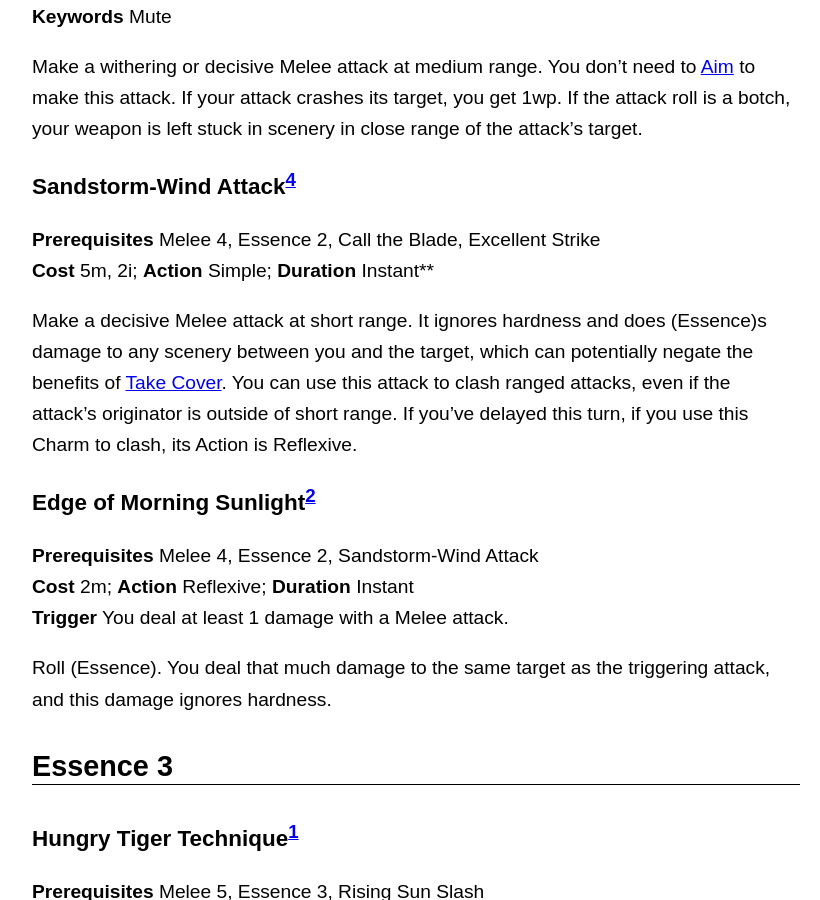
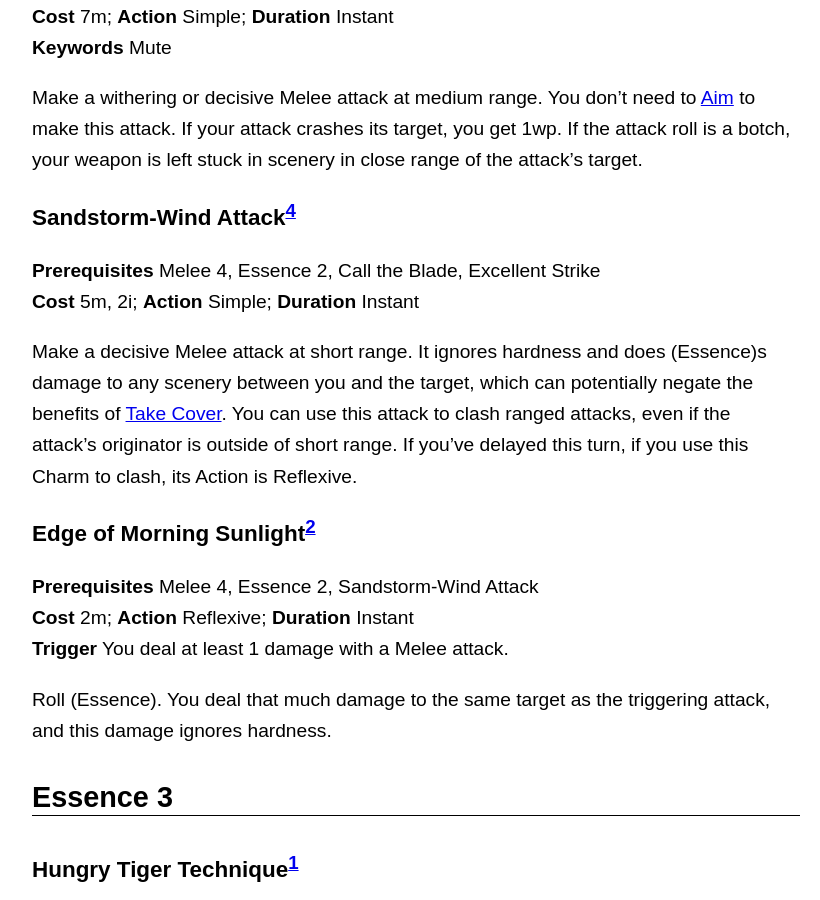
Before and after one commit to lost-egg/lost-egg.github.io, a Jekyll site: the page built from charms/melee.md, in a window 1280 px wide and 900 px high, scrolled down 9579 px. Shown: the whole window, without its empty margins (224-1044 px from the left). Built offline with Jekyll 4.4.1, drawn with Linux system fonts in a browser that asks for light colours.

```diff
--- a/charms/melee.md
+++ b/charms/melee.md
@@ -254,7 +254,7 @@ Make a withering or decisive Melee attack at medium range. You don't need to [Ai
 ### Sandstorm-Wind Attack[^no-decisive]
 
 **Prerequisites** Melee 4, Essence 2, Call the Blade, Excellent Strike
-**Cost** 5m, 2i; **Action** Simple; **Duration** Instant**
+**Cost** 5m, 2i; **Action** Simple; **Duration** Instant
 
 Make a decisive Melee attack at short range. It ignores hardness and does (Essence)s damage to any scenery between you and the target, which can potentially negate the benefits of [Take Cover](/combat/#take-cover). You can use this attack to clash ranged attacks, even if the attack's originator is outside of short range. If you've delayed this turn, if you use this Charm to clash, its Action is Reflexive.
 
```
